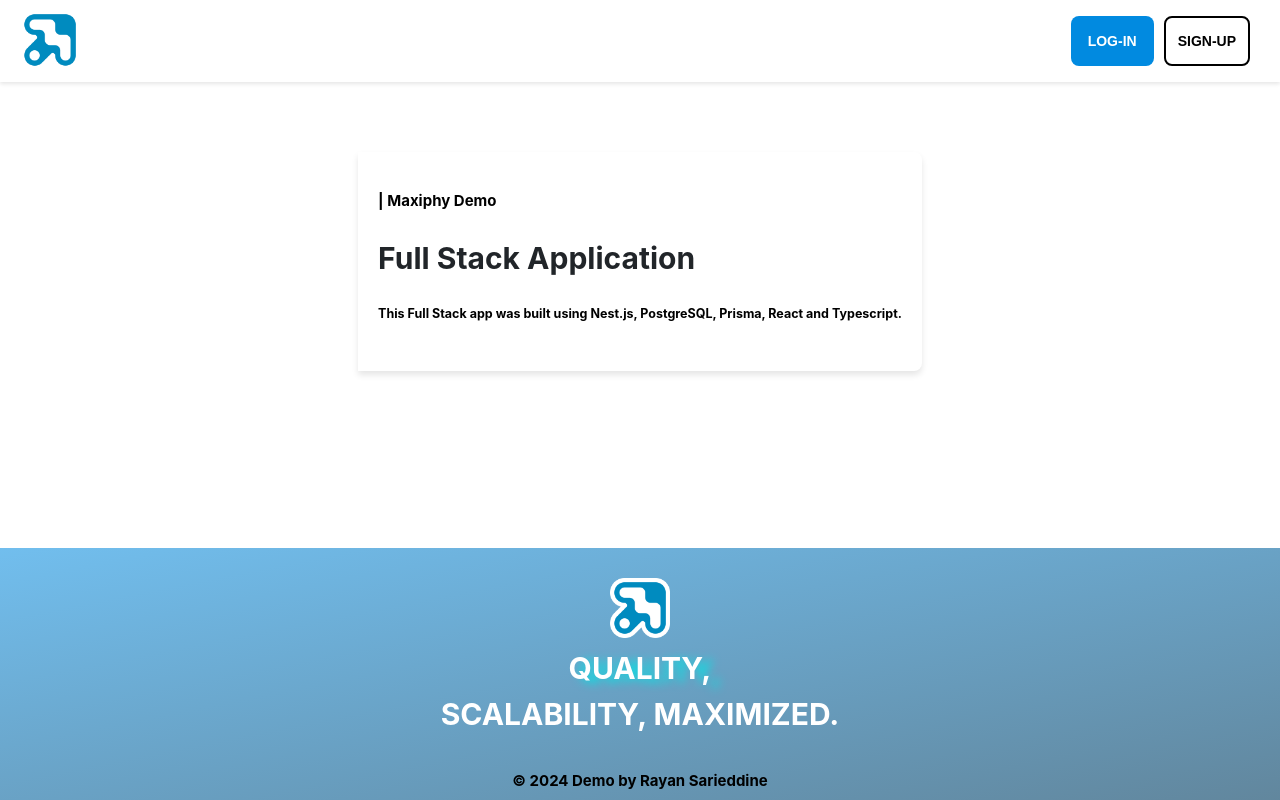
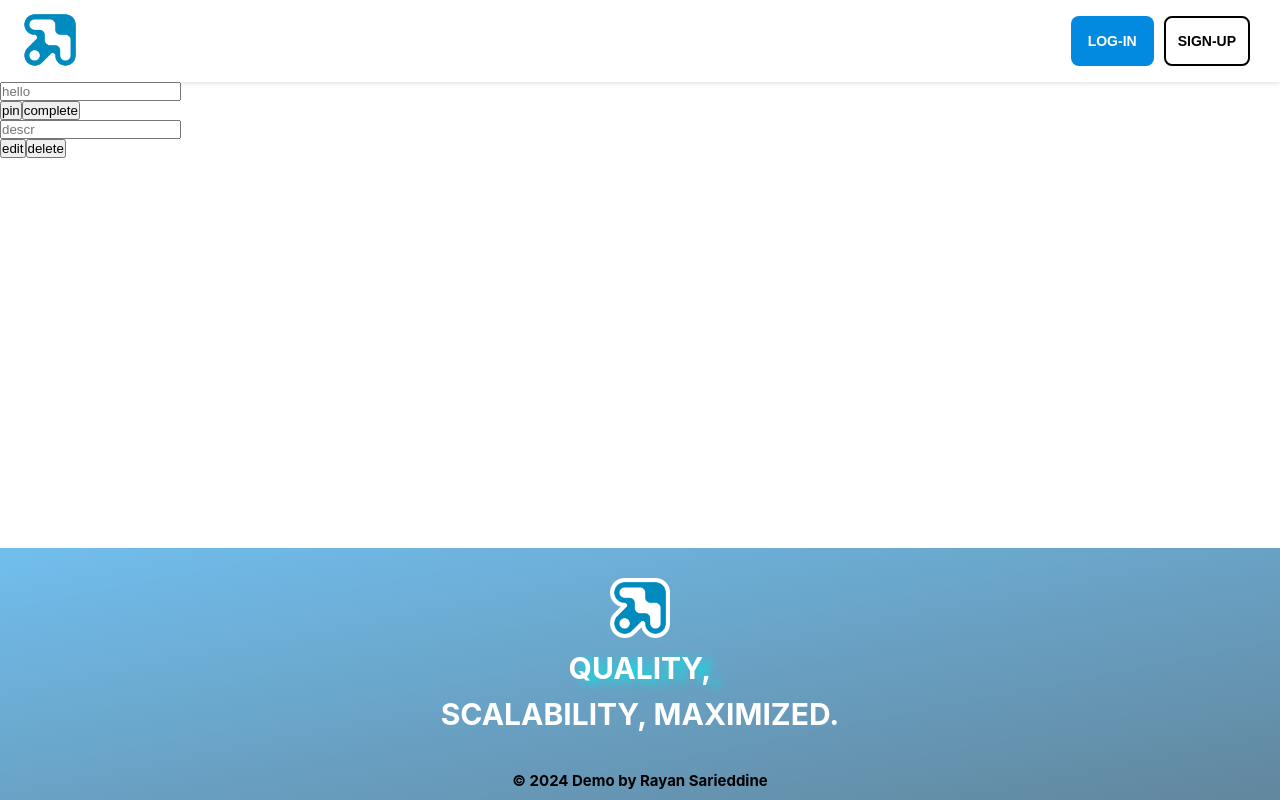
Before and after one commit to Rayan-Sarieddine/full-stack-demo, a React (Create React App) app in the folder frontend/: page / in a window 1280 px wide. Built offline with nearby package versions, Linux system fonts and the light colour scheme.

Commit message:
<frontend> implemented Todo component structure

```diff
--- a/frontend/src/domain/components/pageComponents/Todo/index.tsx
+++ b/frontend/src/domain/components/pageComponents/Todo/index.tsx
@@ -1,8 +1,45 @@
 import React from "react";
 import "./style.css";
 
-function Todo({ title, description, priorityLevel, completed, pinned }) {
-  return <div className="todo">Todo</div>;
+export type PriorityLevel = "TOP" | "MEDIUM" | "AVERAGE";
+
+export type Todo = {
+  title: string;
+  description?: string;
+  date: Date;
+  priorityLevel: PriorityLevel;
+  completed: boolean;
+  pinned: boolean;
+};
+
+function Todo({
+  title,
+  description,
+  priorityLevel,
+  date,
+  completed,
+  pinned,
+}: Todo) {
+  return (
+    <div className="todo">
+      <div className="rows">
+        <div className="row1">
+          <input type="text" placeholder={title} />
+          <div className="row1-buttons">
+            <button>pin</button>
+            <button>complete</button>
+          </div>
+        </div>
+        <div className="row2">
+          <input type="text" placeholder={description} />
+          <div className="row2-buttons">
+            <button>edit</button>
+            <button>delete</button>
+          </div>
+        </div>
+      </div>
+    </div>
+  );
 }
 
 export default Todo;
--- a/frontend/src/domain/pages/Home/index.tsx
+++ b/frontend/src/domain/pages/Home/index.tsx
@@ -3,12 +3,21 @@ import "./style.css";
 import Nav from "../../components/common/Nav";
 import Footer from "../../components/common/Footer";
 import Stacks from "../../components/pageComponents/Stacks";
+import Todo from "../../components/pageComponents/Todo";
 
 function Home() {
+  const dateObject = new Date("2024-11-11T00:00:00");
   return (
     <div className="home">
       <Nav />
-      <Stacks />
+      <Todo
+        title="hello"
+        description="descr"
+        pinned={false}
+        completed={false}
+        date={dateObject}
+        priorityLevel="TOP"
+      />
       <Footer />
     </div>
   );
```
